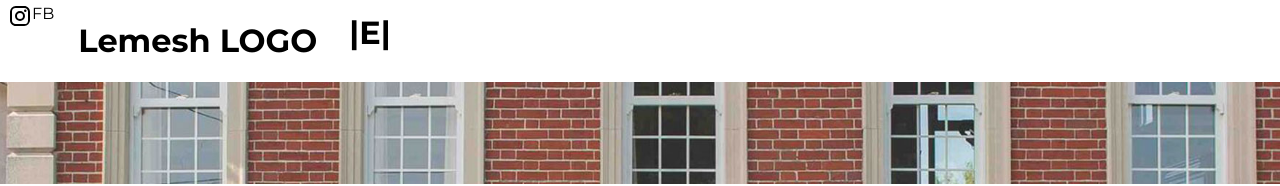
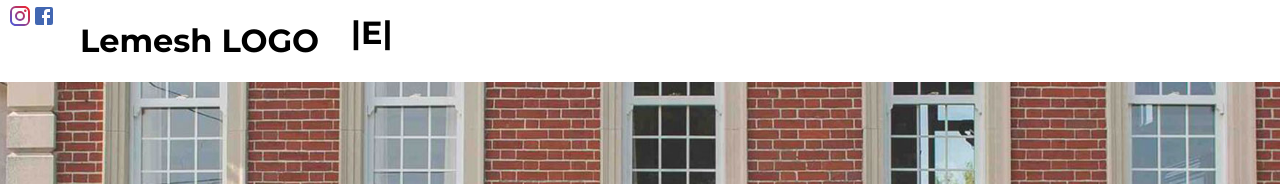
Before and after one commit to Voote/lemesh-windows, a React (Create React App) app: page / in a window 1280 px wide. Shown: the top 186 px of the page. Built offline with nearby package versions, Linux system fonts and the light colour scheme.

Commit message:
icons colors added

```diff
--- a/package.json
+++ b/package.json
@@ -3,7 +3,10 @@
   "version": "0.1.0",
   "private": true,
   "dependencies": {
+    "@emotion/react": "^11.10.4",
+    "@emotion/styled": "^11.10.4",
     "@mui/icons-material": "^5.10.6",
+    "@mui/material": "^5.10.6",
     "@mui/styled-engine-sc": "^5.10.6",
     "@mui/system": "^5.10.6",
     "@testing-library/jest-dom": "^5.16.5",
--- a/src/components/atoms/Icon/FB.jsx
+++ b/src/components/atoms/Icon/FB.jsx
@@ -1,9 +1,18 @@
 import React from 'react';
-// import FacebookIcon from '@mui/icons-material/Facebook';
+import FacebookIcon from '@mui/icons-material/Facebook';
+import styled from 'styled-components';
+
+const ColoredIcon = styled(FacebookIcon)`
+  color: #4267b2;
+  :hover {
+    //Ino na desktopie
+    color: brown;
+  }
+`;
 
 const IconFB = () => (
   <div>
-    <span>FB</span>
+    <ColoredIcon />
   </div>
 );
 
--- a/src/components/atoms/Icon/IG.jsx
+++ b/src/components/atoms/Icon/IG.jsx
@@ -1,10 +1,15 @@
 import React from 'react';
-// import SvgIcon from '@mui/material/SvgIcon';
 import InstagramIcon from '@mui/icons-material/Instagram';
 
 const IconIG = () => (
   <div>
-    <InstagramIcon />
+    <svg width={0} height={0}>
+      <linearGradient id="linearColors" x1={0} y1={1} x2={1} y2={0}>
+        <stop offset={0} stopColor="#405de6" />
+        <stop offset={1} stopColor="#fd1d1d" />
+      </linearGradient>
+    </svg>
+    <InstagramIcon sx={{ fill: 'url(#linearColors)' }} />
   </div>
 );
 
```
Also changed, not shown: 1 other file (tests, documents, lock files or other folders).
